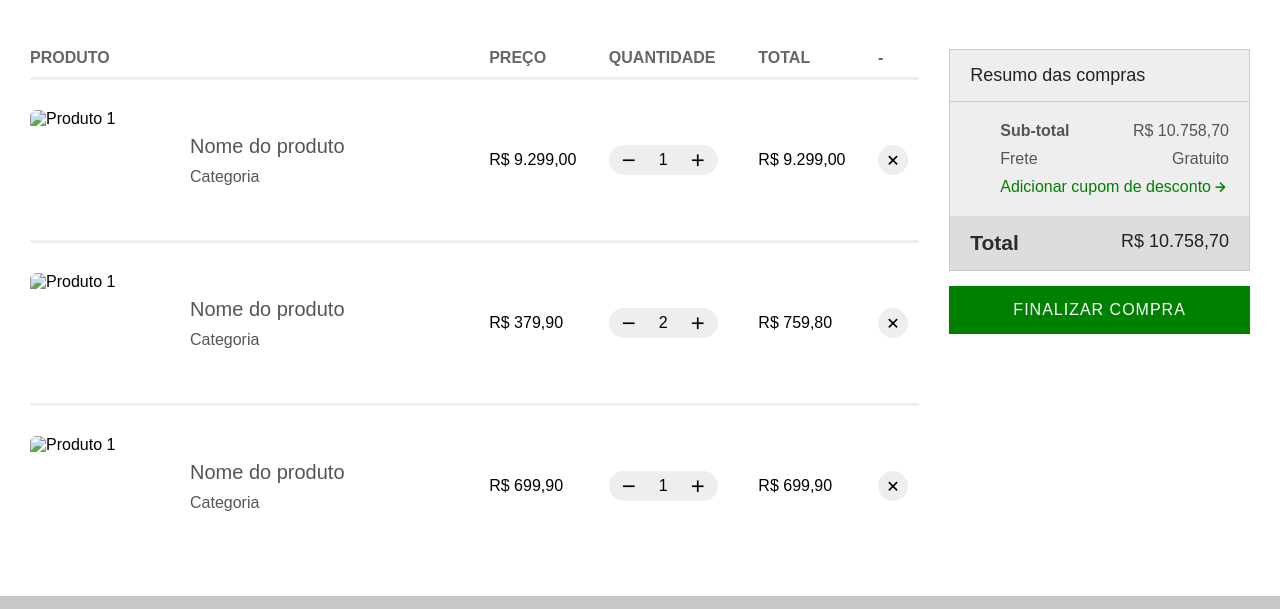
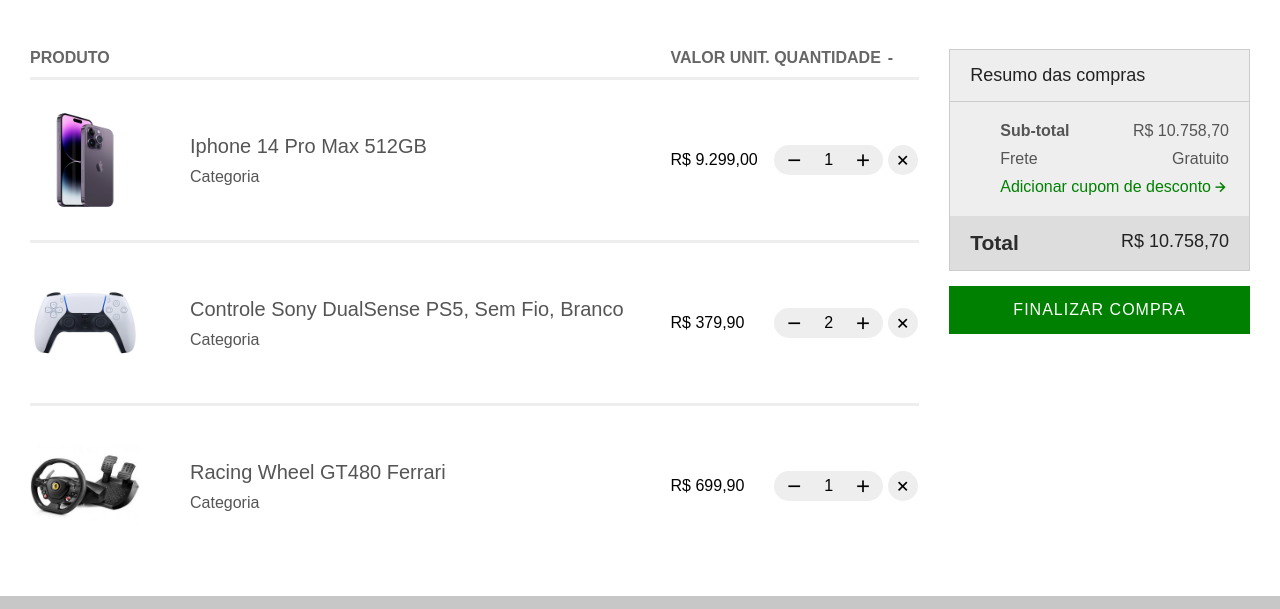
Before and after one commit to igormordaski7/Igor_Mordaski, a plain HTML site: page carrinho.html in a window 1280 px wide. Shown: the part 191-800 px from the top of the page. Drawn offline with nearby package versions, Linux system fonts and the light colour scheme.

Commit message:
Update carrinho.html
Atualizando o carrinho de compras

```diff
--- a/carrinho.html
+++ b/carrinho.html
@@ -20,9 +20,8 @@
             <thead>
                 <tr>
                     <th>Produto</th>
-                    <th>Preço</th>
+                    <th>Valor Unit.</th>
                     <th>Quantidade</th>
-                    <th>Total</th>
                     <th>-</th>
                 </tr>
             </thead>
@@ -31,9 +30,9 @@
                     <td>
 
                         <div class="product">
-                            <img src="/images/products/product-8.png" alt="Produto 1">
+                            <img src="product-8.png" alt="Produto 1">
                             <div class="info">
-                                <div class="name">Nome do produto</div>
+                                <div class="name">Iphone 14 Pro Max 512GB</div>
                                 <div class="category">Categoria</div>
                             </div>
                         </div>
@@ -46,7 +45,7 @@
                             <button><i class='bx bx-plus'></i></button>
                         </div>
                     </td>
-                    <td>R$ 9.299,00</td>
+
                     <td>
                     <button class="remove"><i class="bx bx-x"></i></button>
                 </td>
@@ -55,9 +54,9 @@
                 <tr class="cart-product">
                     <td>
                         <div class="product">
-                            <img src="/images/products/product-6.png" alt="Produto 1">
+                            <img src="product-6.png" alt="Produto 1">
                             <div class="info">
-                                <div class="name">Nome do produto</div>
+                                <div class="name">Controle Sony DualSense PS5, Sem Fio, Branco</div>
                                 <div class="category">Categoria</div>
                             </div>
                         </div>
@@ -70,7 +69,6 @@
                             <button><i class='bx bx-plus'></i></button>
                         </div>
                     </td>
-                    <td>R$ 759,80</td>
                     <td>
                     <button class="remove"><i class="bx bx-x"></i></button>
                 </td>
@@ -79,9 +77,9 @@
                 <tr class="cart-product">
                     <td>
                         <div class="product">
-                            <img src="/images/products/product-13.png" alt="Produto 1">
+                            <img src="product-13.png" alt="Produto 1">
                             <div class="info">
-                                <div class="name">Nome do produto</div>
+                                <div class="name">Racing Wheel GT480 Ferrari</div>
                                 <div class="category">Categoria</div>
                             </div>
                         </div>
@@ -94,7 +92,6 @@
                             <button><i class='bx bx-plus'></i></button>
                         </div>
                     </td>
-                    <td>R$ 699,90</td>
                     <td>
                     <button class="remove"><i class="bx bx-x"></i></button>
                 </td>
```
